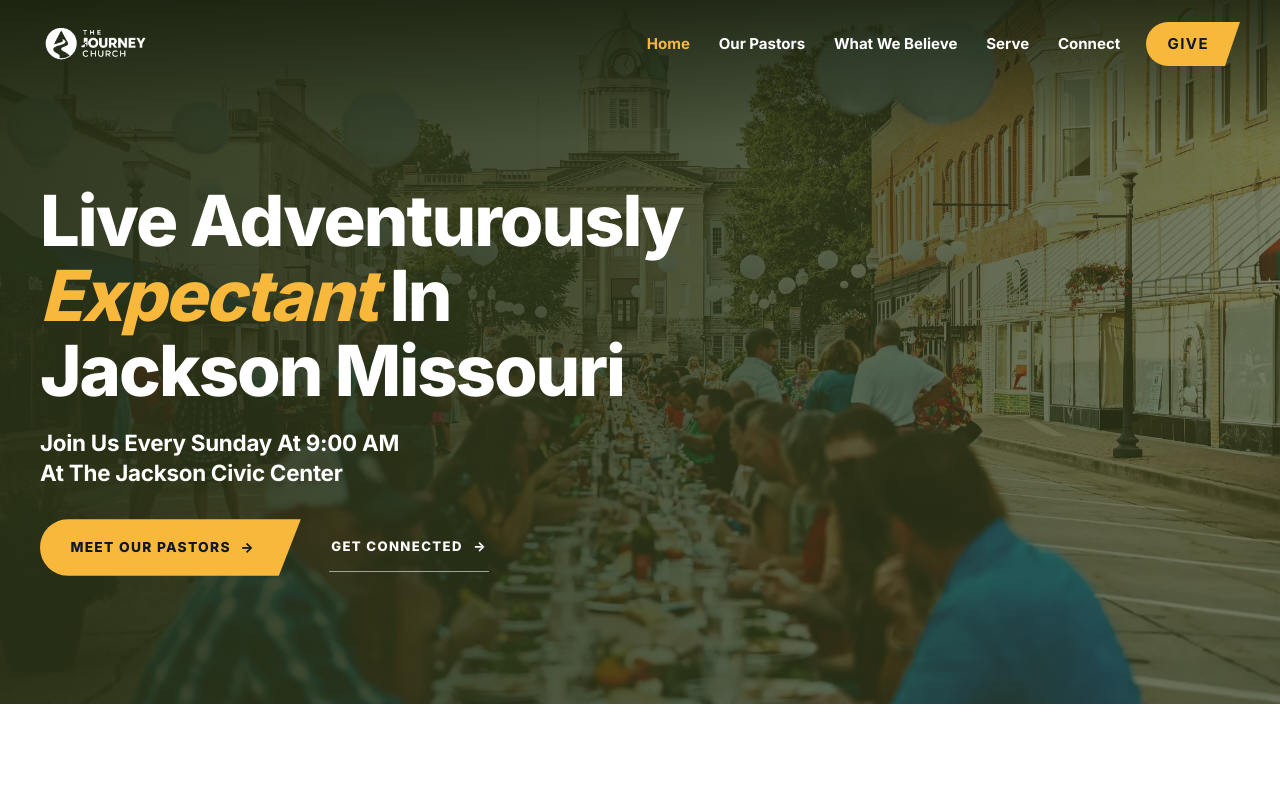
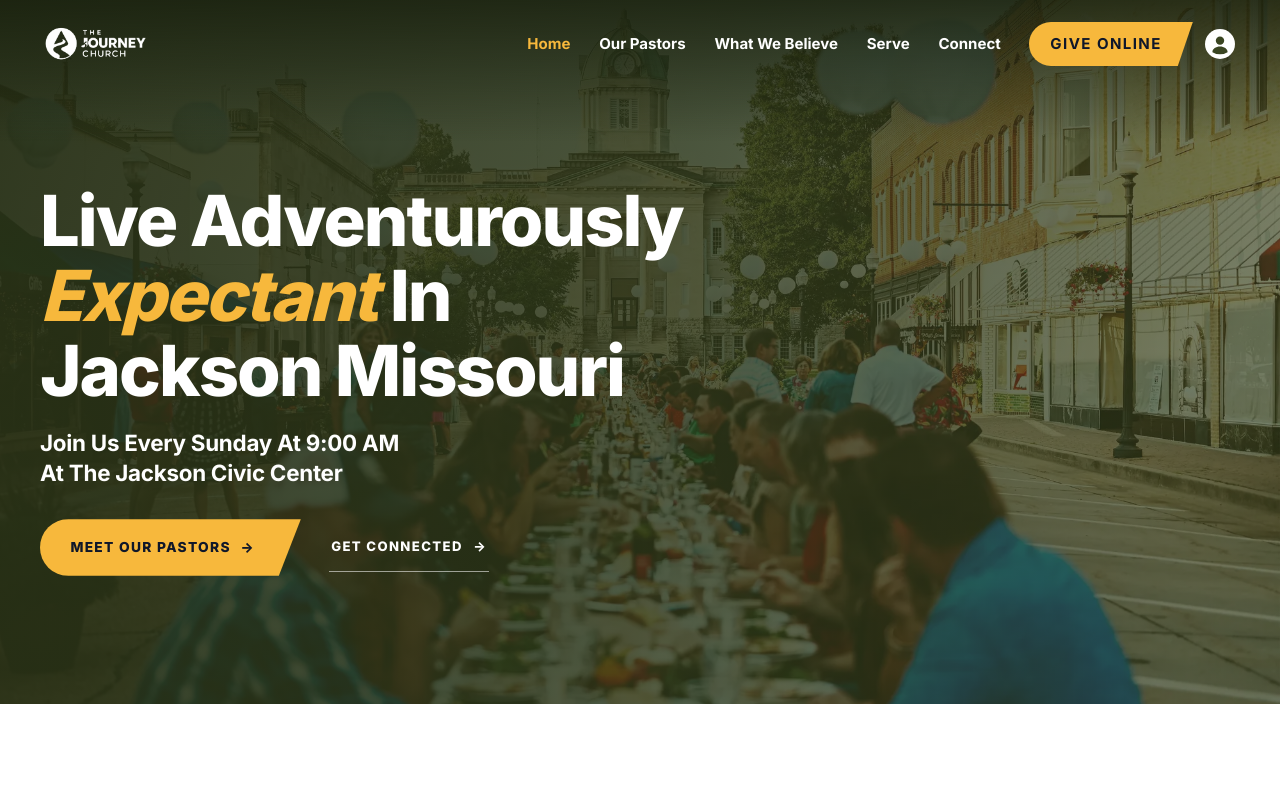
Before and after one commit to isaach3lms/journey-church, a website: page index.html in a window 1280 px wide. Shown: the top 799 px of the page. Drawn offline with Linux system fonts and the light colour scheme.

Commit message:
Restore assets, Give Online nav, account icon

```diff
--- a/assets/css/site.css
+++ b/assets/css/site.css
@@ -138,13 +138,23 @@ h1,h2,h3,h4{margin:0;font-weight:800;letter-spacing:-.028em;line-height:1.08;tex
 .nav__links a{display:flex;align-items:center;min-height:44px;padding:.55rem .8rem;border-radius:999px;
   text-decoration:none;color:var(--white);font-weight:700;font-size:.94rem;transition:color .18s ease}
 .nav__links a:hover,.nav__links a[aria-current="page"]:not(.btn){color:var(--amber)}
-.nav__links a.btn{--cut:15px;margin-left:.6rem;min-height:44px;
+.nav__links a.btn{--cut:15px;margin-left:.75rem;min-height:44px;
   padding:.6rem calc(1rem + var(--cut)) .6rem 1.35rem;color:var(--ink)}
 .nav__links a.btn:hover{color:var(--ink)}
+/* Account icon. Label is screen-reader only on desktop, visible in the mobile menu. */
+.nav__account a{padding:0 0 0 .55rem;min-width:44px;min-height:44px;gap:.7rem}
+.nav__account a:hover{color:var(--white)}
+.nav__account svg{flex:0 0 auto;display:block;transition:opacity .18s ease}
+.nav__account a:hover svg{opacity:.82}
+.nav__account span{
+  position:absolute;width:1px;height:1px;overflow:hidden;
+  clip-path:inset(50%);white-space:nowrap;
+}
+
 .nav__toggle{display:none;background:transparent;border:2px solid rgba(255,255,255,.55);
   border-radius:999px;color:var(--white);padding:.6rem 1.1rem;font-weight:700;font-size:.9rem;min-height:44px}
 
-@media (max-width:940px){
+@media (max-width:1080px){
   .nav__toggle{display:block}
   .nav__brand img{height:46px}
   .nav__links{position:fixed;inset:var(--nav-h) 0 auto;flex-direction:column;align-items:stretch;gap:0;
@@ -156,6 +166,9 @@ h1,h2,h3,h4{margin:0;font-weight:800;letter-spacing:-.028em;line-height:1.08;tex
   .nav__links li:last-child a{border-bottom:none}
   .nav__links a.btn{--cut:18px;margin:1rem 0 0;justify-content:center;
     border-radius:999px 0 0 999px}
+  .nav__account a{padding:.8rem .25rem;border-bottom:none}
+  .nav__account span{position:static;width:auto;height:auto;clip-path:none;
+    font-size:1.02rem;font-weight:700}
   .nav.is-menu-open{background:var(--olive)}
 }
 
--- a/index.html
+++ b/index.html
@@ -41,7 +41,13 @@
         <li><a href="/what-we-believe/">What We Believe</a></li>
         <li><a href="/serve-with-us/">Serve</a></li>
         <li><a href="/connect/">Connect</a></li>
-        <li><a class="btn" href="/give/">Give</a></li>
+        <li><a class="btn" href="/give/">Give Online</a></li>
+        <li class="nav__account"><a href="https://app.thejourneychurchsemo.com">
+          <svg viewBox="0 0 24 24" width="30" height="30" aria-hidden="true" focusable="false">
+            <circle cx="12" cy="12" r="12" fill="#FFFFFF"/>
+            <circle cx="12" cy="9.3" r="3.35" fill="#3A4522"/>
+            <path d="M12 13.9c-3.35 0-6.05 1.95-6.05 4.35v.25a12 12 0 0 0 12.1 0v-.25c0-2.4-2.7-4.35-6.05-4.35Z" fill="#3A4522"/>
+          </svg><span>My Account</span></a></li>
     </ul>
   </div>
 </header>
```
Also changed, not shown: 404.html (+7 -1 lines), connect/index.html (+7 -1 lines), give/index.html (+7 -1 lines), our-pastors/index.html (+7 -1 lines), serve-with-us/index.html (+7 -1 lines), what-we-believe/index.html (+7 -1 lines).
